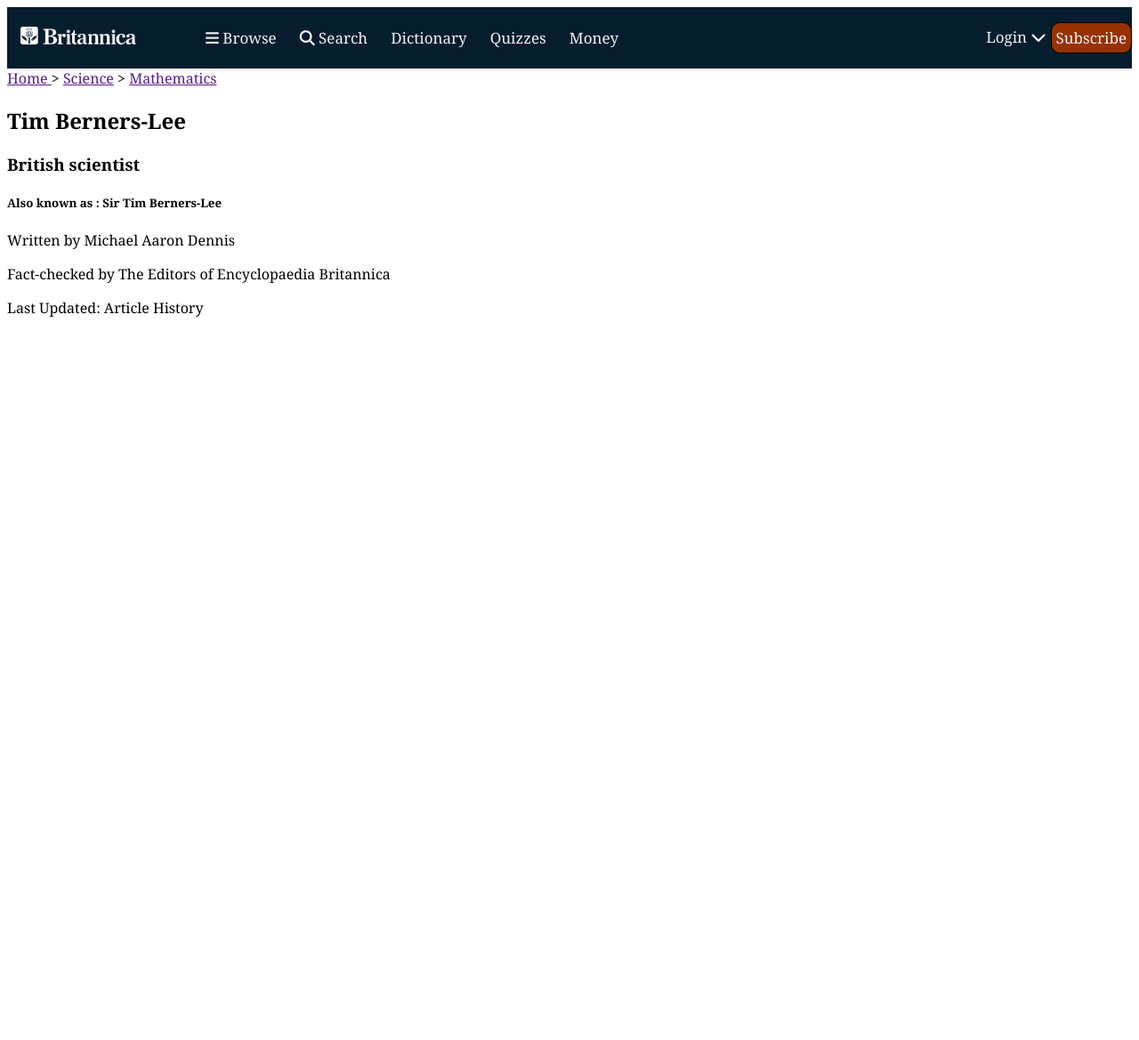
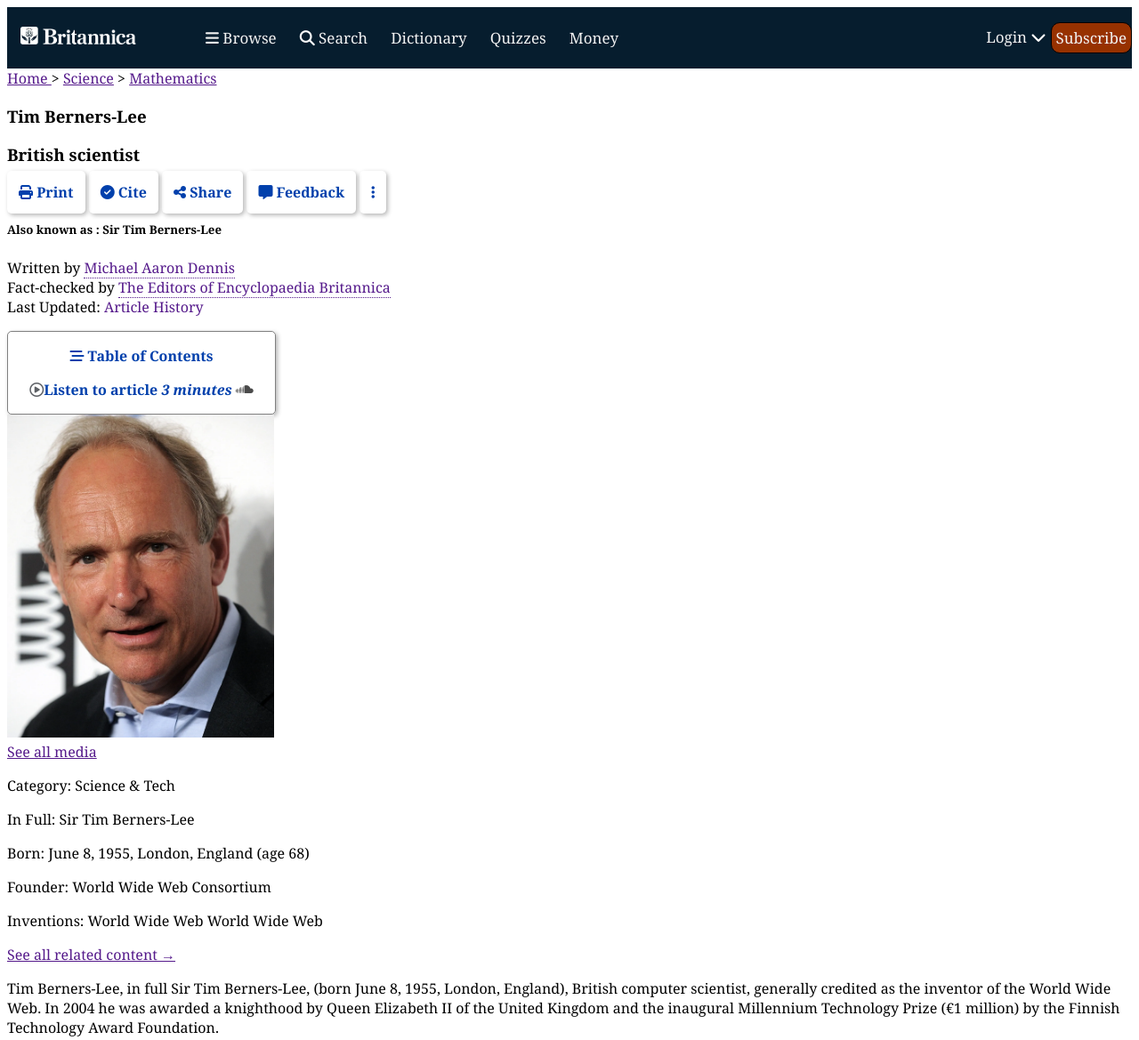
Before and after one commit to Fainteasy/tim-berners-lee, a website built with Vite: page index.html in a window 1280 px wide. Shown: the top 1169 px of the page at 89% size. Before the commit the page ends 800 px from the top, so only its background shows below. Built offline with nearby package versions, Linux system fonts and the light colour scheme.

Commit message:
html done without layout

```diff
--- a/index.html
+++ b/index.html
@@ -46,15 +46,53 @@
       </script>
     </header>
     <main>
-      <section>
-      <h1>Tim Berners-Lee</h1>
-      <h3>British scientist</h3>
-      <h5>Also known as : Sir Tim Berners-Lee</h5>
-      <p>Written by Michael Aaron Dennis</p>
-      <p>Fact-checked by The Editors of Encyclopaedia Britannica</p>
-      <p>Last Updated: Article History</p>
-
+      <section class="presentation">
+        <article class="title">
+          <h1>Tim Berners-Lee</h1>
+          <h3>British scientist</h3>
+          <div class="fonctions" id="fonctions">
+            <a href="#news"><i class="fa-solid fa-print" style="color: #0140ac;"></i> Print</a>
+            <a href="#contact"><i class="fa-solid fa-circle-check" style="color: #0140ac;"></i> Cite</a>
+            <a href="#dictionary"><i class="fa-solid fa-share-nodes" style="color: #0140ac;"></i> Share</a>
+            <a href="#quizzes"><i class="fa-solid fa-message" style="color: #0140ac;"></i> Feedback</a>
+            <a href="#money"><i class="fa-solid fa-ellipsis-vertical"></i></a>
+            <a href="javascript:void(0);" class="icon" onclick="actions()">
+              <i class="fa-solid fa-ellipsis-vertical"></i><em id="action2"> Actions</em>
+            </a>
+          </div>
+          <h5>Also known as : Sir Tim Berners-Lee</h5>
+          <p>Written by <a href="">Michael Aaron Dennis</a></br>
+            Fact-checked by <a href="">The Editors of Encyclopaedia Britannica</a></br>
+            Last Updated: <a id="history" href="">Article History</a>
+          </p>
+        </article>
+        <article class="table-of-content">
+          <p><a href=""><i class="fa-solid fa-bars-staggered"></i> Table of Contents</a></p>
+          <p><a href=""><i class="fa-regular fa-circle-play" style="color: #5d6065;"></i>Listen to article <em class="timealoud"> 3 minutes</em> <i class="fa-brands fa-soundcloud" style="color: #4a4a4a;"></i></a></p>
+        </article>
+        <article class="resume">
+          <img src="images/British-scientist-Tim-Berners-Lee.webp" alt="Tim Berners Lee" style="max-width: 300px;"></br>
+          <a href="" class="media">See all media</a></br>
+          <p>Category: Science & Tech</p>
+          <p>In Full: Sir Tim Berners-Lee</p>
+          <p>Born: June 8, 1955, London, England (age 68)</p>
+          <p>Founder: World Wide Web Consortium</p>
+          <p>Inventions: World Wide Web World Wide Web</p>
+          <a href="" class="related-content">See all related content →</a>
+          <p>Tim Berners-Lee, in full Sir Tim Berners-Lee, (born June 8, 1955, London, England), British computer scientist, generally credited as the inventor of the World Wide Web. In 2004 he was awarded a knighthood by Queen Elizabeth II of the United Kingdom and the inaugural Millennium Technology Prize (€1 million) by the Finnish Technology Award Foundation.</p>
+          <p>Computing came naturally to Berners-Lee, as both of his parents worked on the Ferranti Mark I, the first commercial computer. (See computer: The first stored-program machines.) After graduating in 1976 from the University of Oxford, Berners-Lee designed computer software for two years at Plessey Telecommunications Ltd., located in Poole, Dorset, England. Following this, he had several positions in the computer industry, including a stint from June to December 1980 as a software engineering consultant at CERN, the European particle physics laboratory in Geneva.</p>
+        </article>
       </section>
+      <script>
+        function actions() {
+          var x = document.getElementById("fonctions");
+          if (x.className === "fonctions") {
+            x.className += " responsive2";
+          } else {
+            x.className = "fonctions";
+          }
+          }
+      </script>
     </main>
     <div id="app"></div>
     <script type="module" src="/main.js"></script>
--- a/style.css
+++ b/style.css
@@ -75,8 +75,58 @@
 #login2 {
   padding-left: 20px;
 }
-
-
+.title a {
+  border-bottom: 1px dotted;
+  text-decoration: none;
+}
+#history {
+  border: none;
+}
+#action2 {
+  font-style: normal;
+}
+.fonctions a {
+  display: none;
+  padding: 10px;
+  color: #0140ac;
+  border:1px solid gray;
+  border-radius: 5px;
+  font-weight: bolder;
+  box-shadow: 2px 2px 5px rgb(182, 182, 182);
+}
+.fonctions a.icon {
+  float: right;
+  display: block;
+  margin-right:100px ;
+}
+.fonctions.responsive2 {
+  position: relative;
+}
+.fonctions.responsive2 a.icon {
+  position: absolute;
+  right: 0;
+  top: 0;
+}
+.fonctions.responsive2 a {
+  float: none;
+  display: inline;
+  text-align: right;
+}
+.table-of-content {
+  text-align: center;
+  width: 300px;
+  border:1px solid gray;
+  border-radius: 5px;
+  font-weight: bolder;
+  box-shadow: 2px 2px 5px rgb(182, 182, 182);
+}
+.table-of-content p {
+  text-align: center;
+}
+.table-of-content a{
+  text-decoration: none;
+  color: #0140ac;
+}
 
 @media only screen and (min-width:900px) {
 .topnav a {
@@ -116,5 +166,12 @@
 .iconlogin {
   display: none;
 }
-
+.fonctions a {
+  display: inline;
+  padding: 13px;
+  border: none;
 }
+.fonctions a.icon {
+  display: none;
+}
+}
```
Also changed, not shown: images/British-scientist-Tim-Berners-Lee.webp (added).
